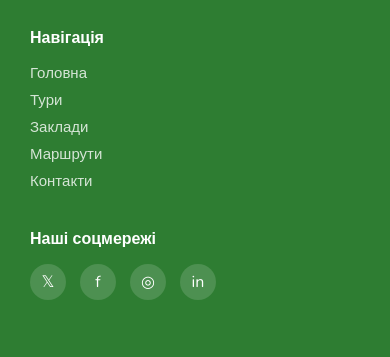
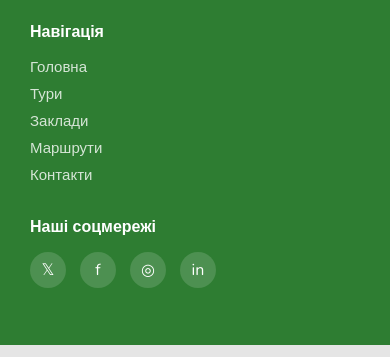
Before and after one commit to vishnya3d-sketch/smakuy-volun, a plain HTML site: page public/pages/tours/tour-eco.html in a window 390 px wide. Shown: the part 3068-3425 px from the top of the page. Drawn offline with nearby package versions, Linux system fonts and the light colour scheme.

Commit message:
fix: page before width

```diff
--- a/public/css/tour-single.css
+++ b/public/css/tour-single.css
@@ -600,7 +600,6 @@
   .tour-layout {
     grid-template-columns: 1fr;
   }
-
   .tour-sidebar {
     position: static;
   }
@@ -610,11 +609,13 @@
   .nav {
     flex-direction: column;
     gap: 10px;
+    align-items: center;
   }
 
   nav {
     flex-wrap: wrap;
     justify-content: center;
+    gap: 4px;
   }
 
   .hero-content h1 {
@@ -627,7 +628,22 @@
 
   .footer-grid {
     flex-direction: column;
-    gap: 30px;
+    gap: 24px;
+    align-items: flex-start;
+    text-align: left;
+  }
+
+  .footer-grid > div {
+    text-align: left;
+    width: 100%;
+  }
+
+  .footer-grid h4 {
+    text-align: left;
+  }
+
+  .footer-grid .social {
+    justify-content: flex-start;
   }
 }
 
```
